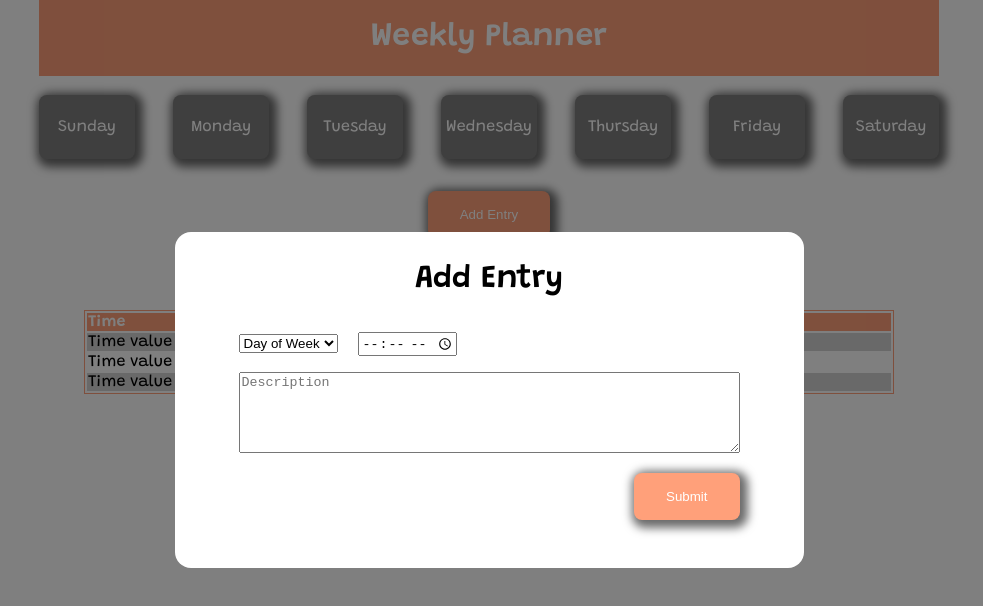
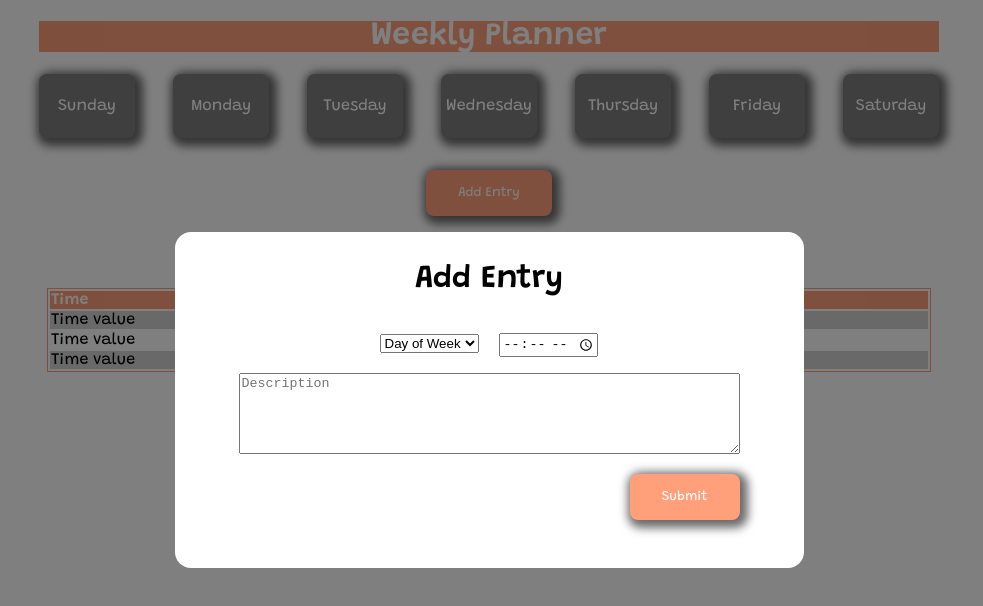
Before and after one commit to kelly-hansen/week-planner, a plain HTML site: page index.html in a window 1280 px wide. Both pictures are taken after a click on the button "Add Entry". Shown: the whole page, without its empty margins (151-1134 px from the left). Drawn offline with Linux system fonts and the light colour scheme.

Commit message:
Revert "updated"
This reverts commit cccc667873d59b1ee88fbb7fc266e13250258787.

```diff
--- a/index.html
+++ b/index.html
@@ -15,16 +15,16 @@
   </header>
   <main>
       <div class="row weekdays">
-        <div class="weekday row white" data-view="sunday">Sunday</div>
-        <div class="weekday row white" data-view="monday">Monday</div>
-        <div class="weekday row white" data-view="tuesday">Tuesday</div>
-        <div class="weekday row white" data-view="wednesday">Wednesday</div>
-        <div class="weekday row white" data-view="thursday">Thursday</div>
-        <div class="weekday row white" data-view="friday">Friday</div>
-        <div class="weekday row white" data-view="saturday">Saturday</div>
+        <div class="weekday white" data-view="sunday">Sunday</div>
+        <div class="weekday white" data-view="monday">Monday</div>
+        <div class="weekday white" data-view="tuesday">Tuesday</div>
+        <div class="weekday white" data-view="wednesday">Wednesday</div>
+        <div class="weekday white" data-view="thursday">Thursday</div>
+        <div class="weekday white" data-view="friday">Friday</div>
+        <div class="weekday white" data-view="saturday">Saturday</div>
       </div>
-      <div class="row text-align-center entryBtn">
-        <button id="addEntryBtn" class="btn background-color white">Add Entry</button>
+      <div class="row entryBtn">
+        <button id="addEntryBtn" class="btn">Add Entry</button>
       </div>
 
     <div class="modal-container hidden">
@@ -52,15 +52,14 @@
                 required></textarea>
             </div>
             <div class="modal-form-spacing text-align-right">
-              <input id="entry-submit-btn" class="btn background-color white" type="submit">
+              <input id="entry-submit-btn" class="btn" type="submit">
             </div>
           </form>
         </div>
       </div>
     </div>
 
-
-    <div class="data-view-cont text-align-center">
+    <div class="data-view-cont">
       <div class="row">
         <h2>Scheduled Events for Monday</h2>
       </div>
--- a/styles.css
+++ b/styles.css
@@ -2,76 +2,73 @@
   box-sizing: border-box;
 }
 
-/* Selected by Type */
 body {
   margin: 0 auto;
   font-family: 'Grandstander', cursive;
   max-width: 900px;
 }
 
+
 header {
-  margin-bottom: 1.2rem;
-  padding: 1px;
+  margin-bottom: 1rem;
 }
 
 table {
   margin: 0.5rem;
   border: 1px solid lightsalmon;
-  width: 90%;
+  width: 100%;
 }
-
-/* Utility Classes */
 .row {
   width: 100%;
   display: flex;
   justify-content: center;
-  align-items: center;
 }
-
 .text-align-center {
   text-align: center;
 }
-
 .background-color {
   background-color: lightsalmon;
 }
-
 .white {
   color: white;
 }
-
-.text-align-right {
-  text-align: right;
-}
-
-.modal-form-spacing {
-  margin: 1rem 0;
-}
-
-/* Regular Classes */
 .weekdays {
   justify-content: space-between;
 }
-
 .weekday {
   background-color: rgb(127, 127, 127);
   width: 6rem;
   height: 4rem;
+  display: flex;
+  justify-content: center;
+  align-items: center;
+
   border-radius: 0.5rem;
-  box-shadow: 3px 3px 10px 5px rgba(0, 0, 0, 0.59);
+   box-shadow: 3px 3px 10px 5px rgba(0,0,0,0.59);
+}
+
+.weekday:hover,
+.btn:hover  {
+  cursor: pointer;
+  background-color: rgb(247, 185, 161);
 }
 
 .entryBtn {
+  text-align: center;
   margin-top: 2rem;
 }
 
 .btn {
+  color: white;
+  background-color: lightsalmon;
   padding: 1rem 2rem;
   border: none;
   border-radius: 0.5rem;
-  box-shadow: 3px 3px 10px 5px rgba(0, 0, 0, 0.59);
-  outline: none;
+  font-family: 'Grandstander', cursive;
+  box-shadow: 3px 3px 10px 5px rgba(0,0,0,0.59);
 }
+
+
 
 .modal-container {
   display: flex;
@@ -89,6 +86,15 @@ table {
   background-color: white;
   border-radius: 1rem;
   padding: 2rem 4rem;
+  text-align: center;
+}
+
+.text-align-right {
+  text-align: right;
+}
+
+.modal-form-spacing {
+  margin: 1rem 0;
 }
 
 .modal h1 {
@@ -107,15 +113,17 @@ table {
   background-color: lightsalmon;
 }
 
-.table-cont {
-  text-align: left;
+.data-view-cont {
+
+  text-align: center;
 }
 
-/* pseudo classes */
-.weekday:hover,
-.btn:hover {
-  cursor: pointer;
-  background-color: rgb(247, 185, 161);
+.table-cont {
+  margin: 0 auto;
+  max-width: 900px;
+  display: flex;
+  justify-content: center;
+  text-align: left;
 }
 
 tbody tr:nth-child(odd) {
```
